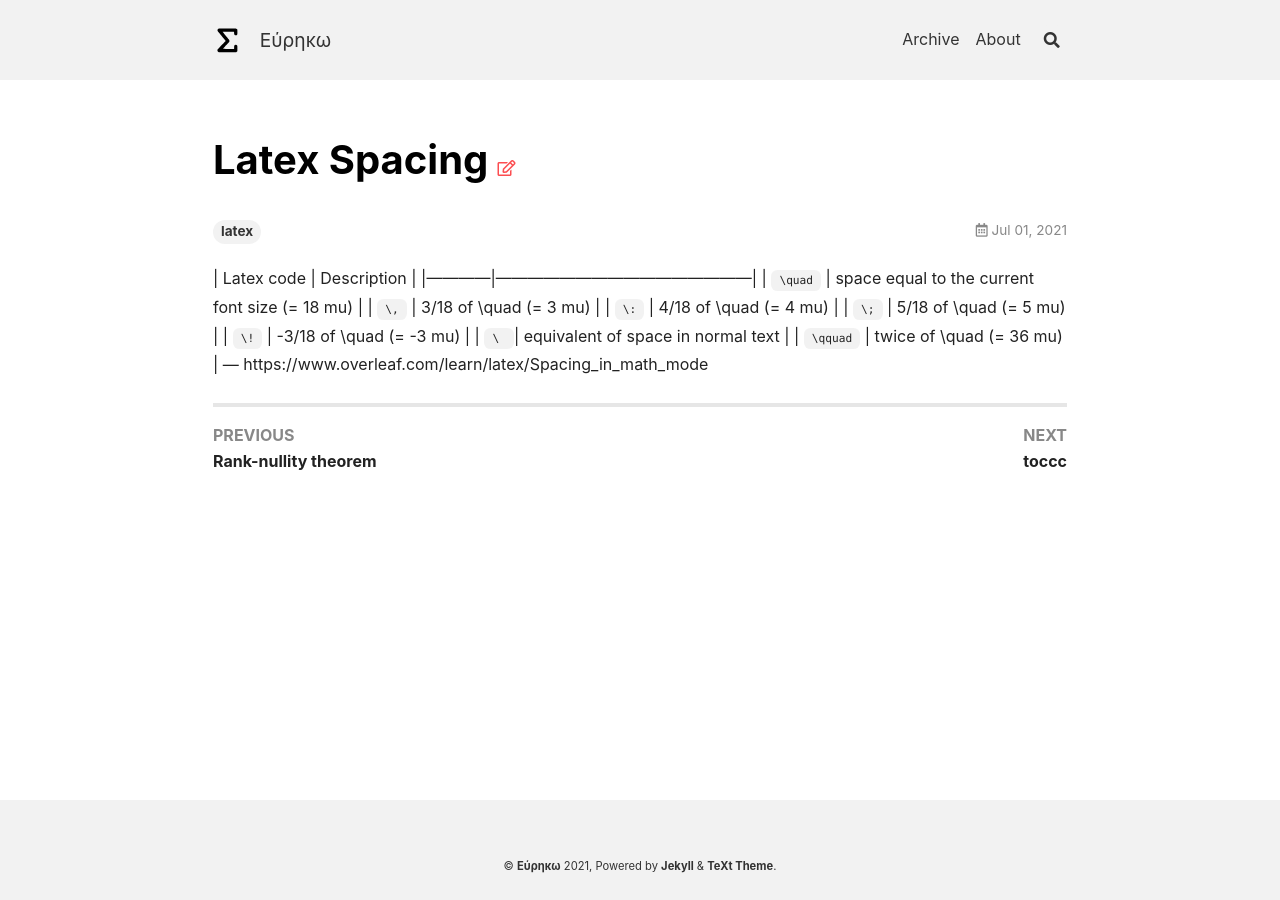
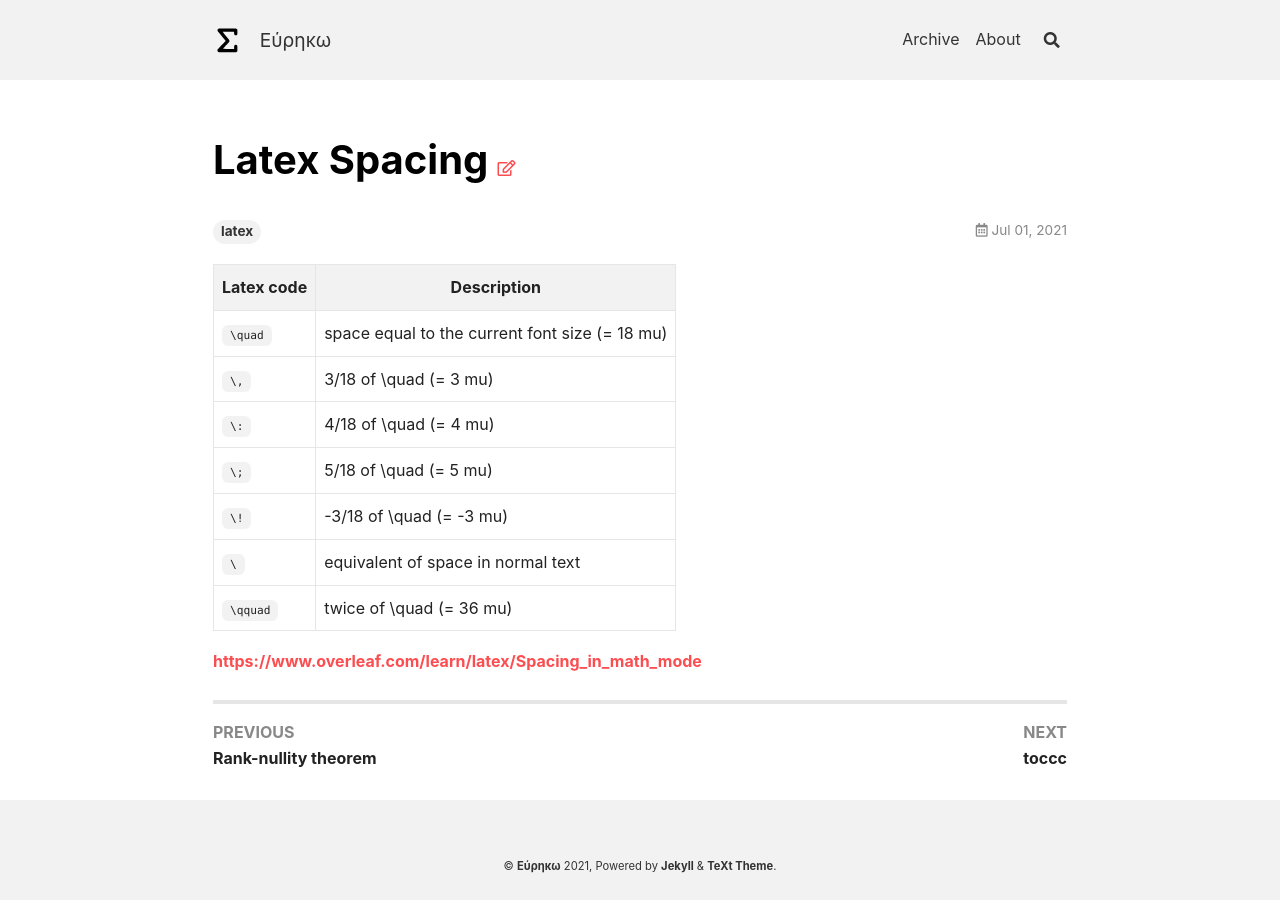
Before and after one commit to Yonderz/yonderz.github.io, a Jekyll site: the page built from _posts/2021-07-01-latex-spacing.md, in a window 1280 px wide. Built offline with Jekyll 4.4.1, drawn with Linux system fonts in a browser that asks for light colours; some of the changed lines change nothing that is shown.

```diff
--- a/_posts/2021-07-01-latex-spacing.md
+++ b/_posts/2021-07-01-latex-spacing.md
@@ -11,5 +11,6 @@
 | `\!`       | -3/18 of \quad (= -3 mu)                       |
 | `\ `       | equivalent of space in normal text             |
 | `\qquad`   | twice of \quad (= 36 mu)                       |
----
-https://www.overleaf.com/learn/latex/Spacing_in_math_mode
+
+
+<footnote><a href="https://www.overleaf.com/learn/latex/Spacing_in_math_mode">https://www.overleaf.com/learn/latex/Spacing_in_math_mode</a></footnote>
```
